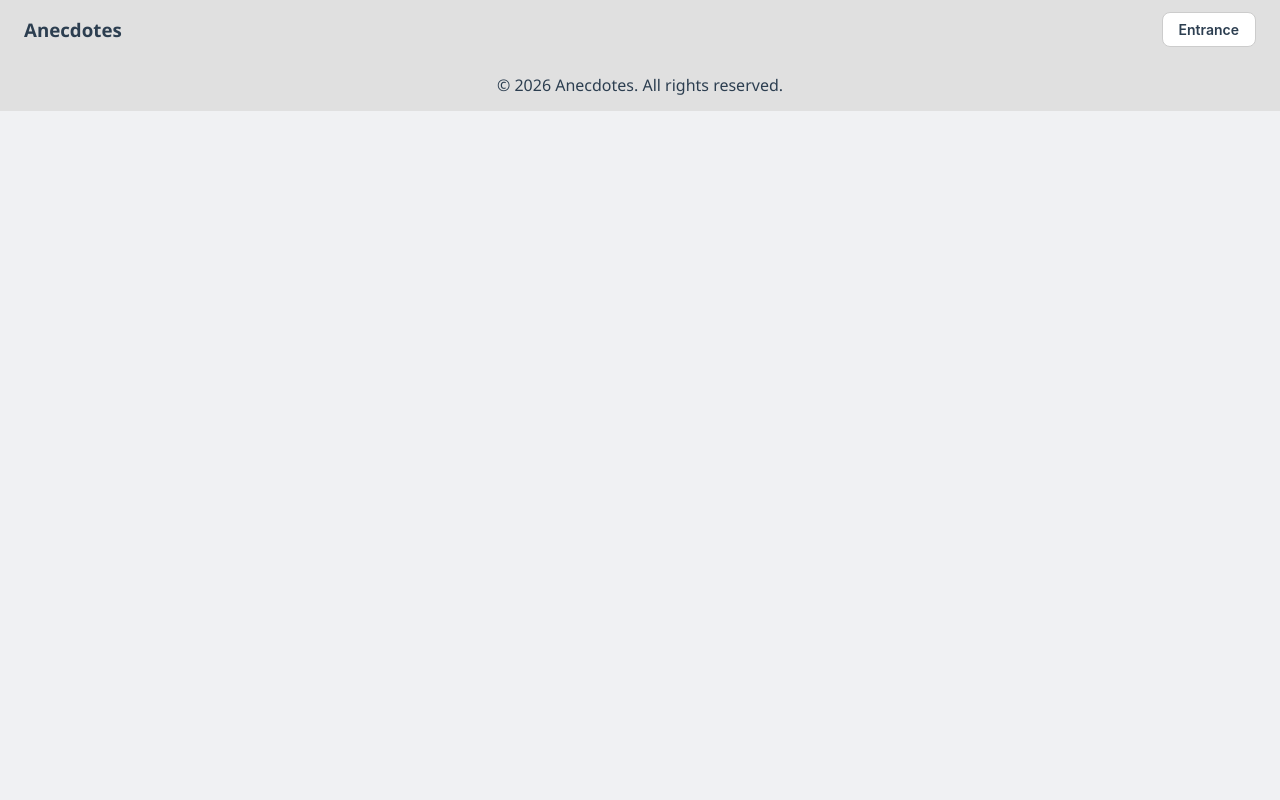
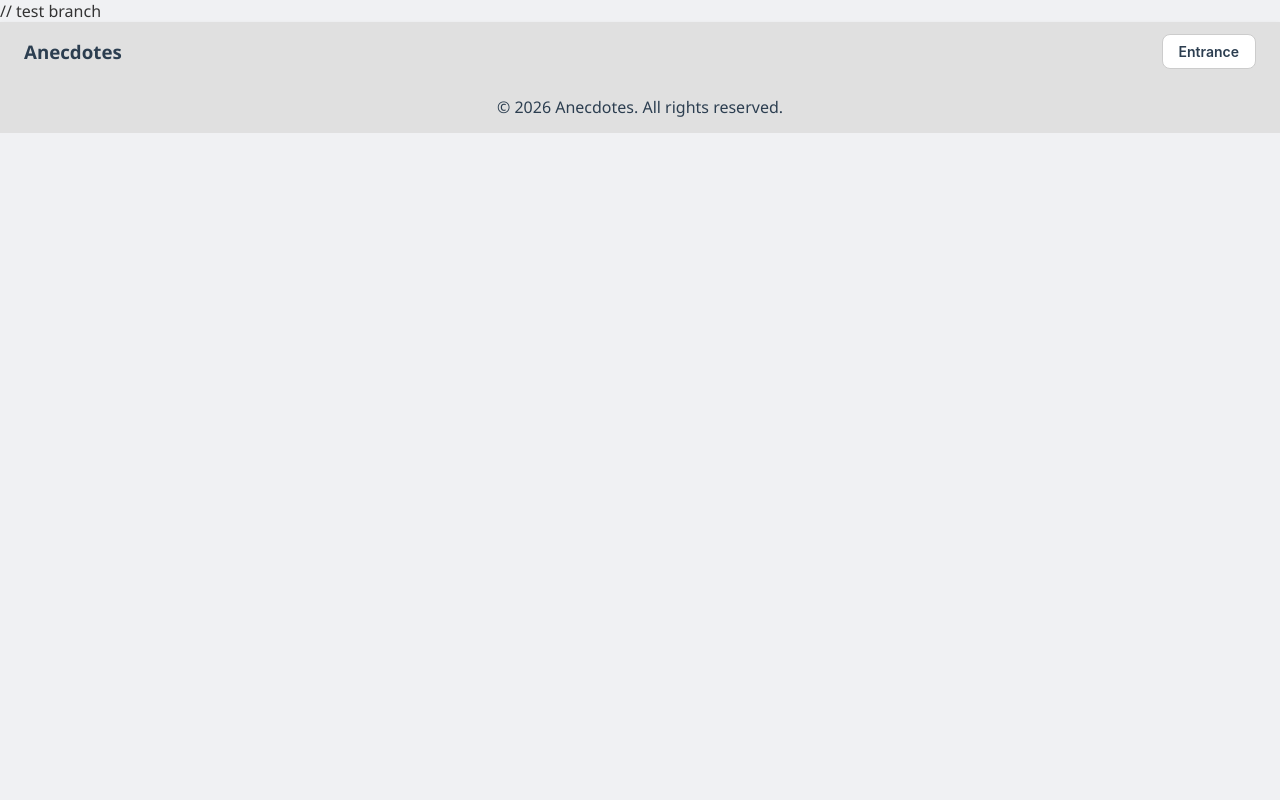
Before and after one commit to NikitaBurmak/mysite, a Symfony app: template templates/base.html.twig in a window 1280 px wide. Run offline with Twig, Linux system fonts and the light colour scheme; the template is opened without the code that fills it, so the values that code supplies are empty; some libraries are stand-ins or nearby versions.

Commit message:
demo branch change

```diff
--- a/templates/base.html.twig
+++ b/templates/base.html.twig
@@ -1,7 +1,7 @@
 <!DOCTYPE html>
 <html>
 <head>
-    <meta charset="UTF-8">
+    <meta charset="UTF-8"> // test branch
     <title>{% block title %}Anecdotes{% endblock %}</title>
     <link rel="stylesheet" href="{{ asset('css/app.css') }}">
     <link rel="icon" href="{{ asset('anecdots.ico') }}" type="image/x-icon">
```
Also changed, not shown: 1 other file.
